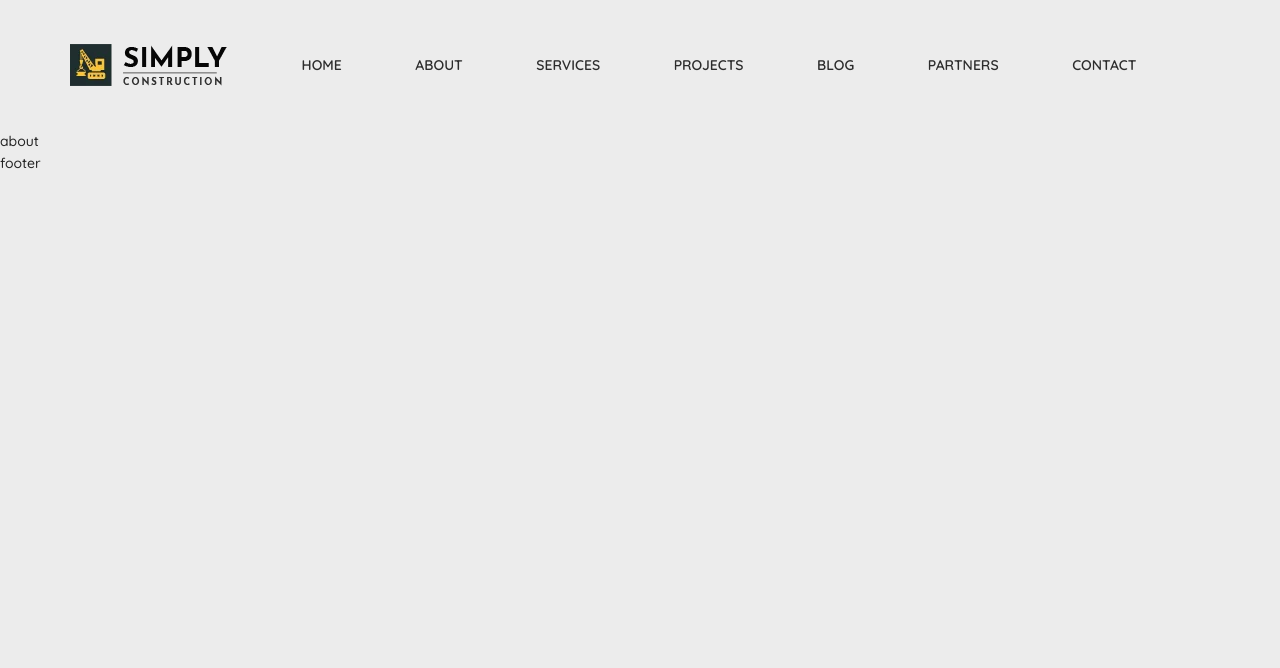
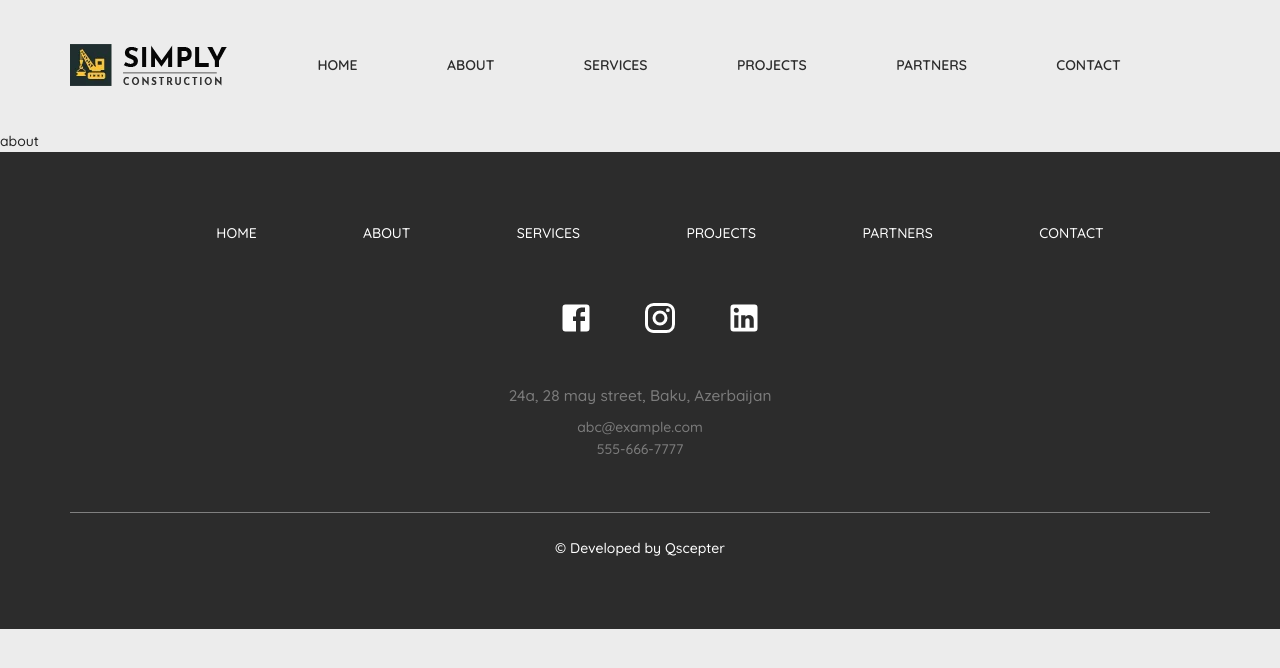
Before and after one commit to Hashim1995/cbc, a React (Create React App) app: page /about in a window 1280 px wide. Shown: the top 668 px of the page. Built offline with nearby package versions, Linux system fonts and the light colour scheme.

Commit message:
footer, done

```diff
--- a/src/Assets/global.scss
+++ b/src/Assets/global.scss
@@ -75,16 +75,16 @@ body {
 .ant-carousel .slick-prev:before {
   content: "<";
   position: absolute;
-  top: 53%;
-  left: 33%;
+  top: 31%;
+  left: 26%;
   font-size: 20px;
   color: var(--white) !important;
 }
 .ant-carousel .slick-next::before {
   content: ">";
   position: absolute;
-  top: 53%;
-  left: 30%;
+  top: 30%;
+  left: 26%;
   font-size: 20px;
 }
 .slick-dots li button{
--- a/src/Components/Carousel/Carousel.js
+++ b/src/Components/Carousel/Carousel.js
@@ -20,7 +20,7 @@ const Carousel = () => {
     <div>
       <CarouselAnt
         effect="fade"
-        dots={true}
+        dots={false}
         autoplay={true}
         arrows
         {...settings}
--- a/src/Components/Footer/Footer.js
+++ b/src/Components/Footer/Footer.js
@@ -1,7 +1,71 @@
-import React from "react";
-
+import Style from "./Footer.module.scss";
+import { Link } from "react-router-dom";
+import Divider from "antd/lib/divider";
+import FacebookIcon from "@mui/icons-material/Facebook";
+import InstagramIcon from "@mui/icons-material/Instagram";
+import LinkedInIcon from "@mui/icons-material/LinkedIn";
 const Footer = () => {
-  return <div>footer</div>;
+  return (
+    <div className={Style.main}>
+      <div className="container">
+        <div className={Style.wrap}>
+          <ul className={Style.nav}>
+            <li>
+              <Link to="/">HOME</Link>
+            </li>
+            <li>
+              <Link to="/">ABOUT</Link>
+            </li>
+            <li>
+              <Link to="/">SERVICES</Link>
+            </li>
+            <li>
+              <Link to="/">PROJECTS</Link>
+            </li>
+            <li>
+              <Link to="/">PARTNERS</Link>
+            </li>
+            <li>
+              <Link to="/">CONTACT</Link>
+            </li>
+          </ul>
+          <ul className={Style.social}>
+            <li>
+              {" "}
+              <Link to="/">
+                <FacebookIcon />
+              </Link>
+            </li>
+            <li>
+              {" "}
+              <Link to="/">
+                <InstagramIcon />
+              </Link>
+            </li>
+            <li>
+              {" "}
+              <Link to="/">
+                <LinkedInIcon />
+              </Link>
+            </li>
+          </ul>
+          <div className={Style.about}>
+            <h5>24a, 28 may street, Baku, Azerbaijan </h5>
+            <a href="mailto: abc@example.com">abc@example.com</a>
+            <a href="tel:555-666-7777">555-666-7777</a>
+          </div>
+          <Divider style={{ borderColor: "grey" }} />
+          <a
+            className={Style.qscepters}
+            href="https://www.qscepter.com/"
+            target="_blank"
+          >
+            © Developed by Qscepter
+          </a>
+        </div>
+      </div>
+    </div>
+  );
 };
 
 export default Footer;
--- a/src/Components/Footer/Footer.module.scss
+++ b/src/Components/Footer/Footer.module.scss
@@ -0,0 +1,55 @@
+.main {
+  background-color: var(--black);
+  padding: 5em 0;
+  .wrap {
+    .nav {
+      display: flex;
+      flex-direction: row;
+      align-items: center;
+      justify-content: space-evenly;
+      list-style: none;
+
+      li {
+        a {
+          color: var(--white);
+        }
+      }
+    }
+    .social {
+      display: flex;
+      flex-direction: row;
+      align-items: center;
+      justify-content: center;
+      list-style: none;
+      padding-top: 3em;
+      svg{
+          height: 1.5em;
+          width: 1.5em;
+          fill: var(--white);
+          margin: 0 1em;
+      }
+    }
+    .about{
+        display: flex;
+        flex-direction: column;
+        align-items: center;
+        justify-content: center;
+        padding: 2em;
+        h5{
+            color: var(--gray);
+            font-size: 1.1em;
+        }
+        a{
+            color: var(--gray);
+            text-decoration: none;
+            font-size: 1em;
+        }
+    }
+    .qscepters{
+       display: block;
+       text-align: center;
+        margin: 0 auto;
+        color: white;
+    }
+  }
+}
--- a/src/Components/Header/Header.js
+++ b/src/Components/Header/Header.js
@@ -13,7 +13,6 @@ const Header = () => {
           <Link to="/">ABOUT</Link>
           <Link to="/">SERVICES</Link>
           <Link to="/">PROJECTS</Link>
-          <Link to="/">BLOG</Link>
           <Link to="/">PARTNERS</Link>
           <Link to="/">CONTACT</Link>
         </div>
```
